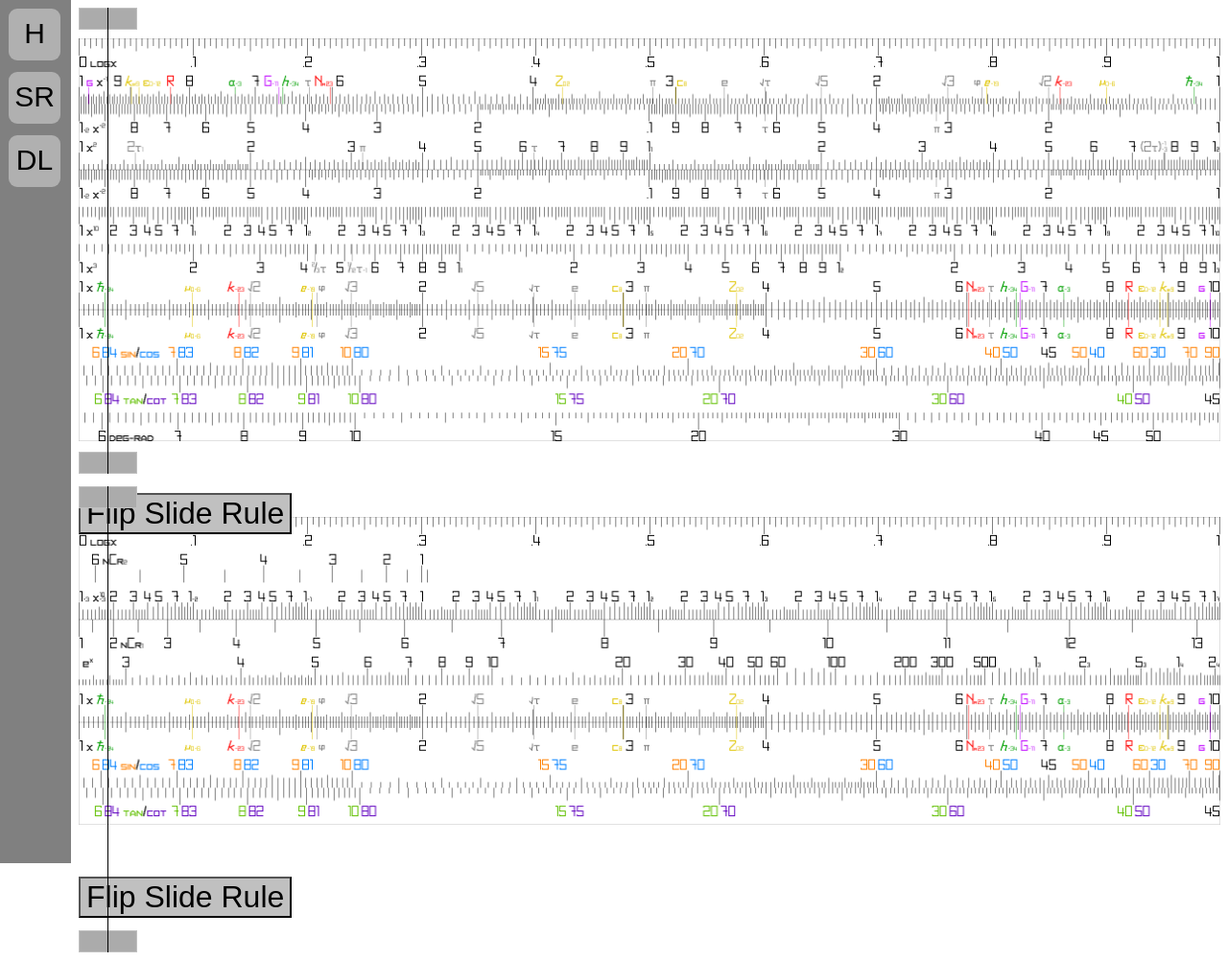
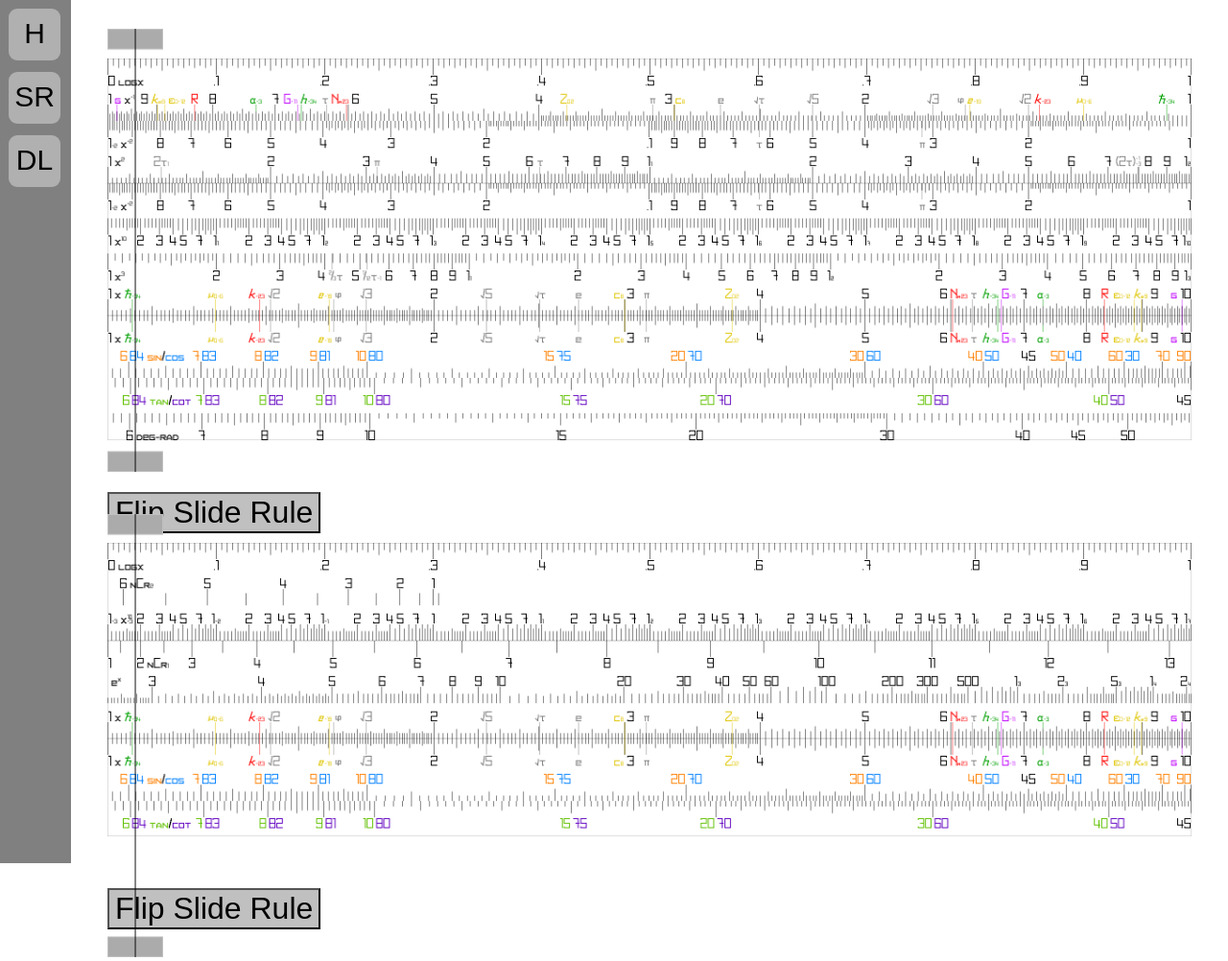
Before and after one commit to Doggyshakespeare/doggyshakespeare.github.io, a Jekyll site: the page built from sr_demo.html, in a window 1280 px wide. Shown: the whole page at 96% size. Built offline with Jekyll 4.4.1, drawn with Linux system fonts in a browser that asks for light colours; nearby versions of some CDN libraries.

Commit message:
Update style.css

```diff
--- a/css/style.css
+++ b/css/style.css
@@ -111,6 +111,7 @@ table {
 
 .sr_ujo {
   display: block;
+  margin: 30px;
 }
 
 .f {
```
